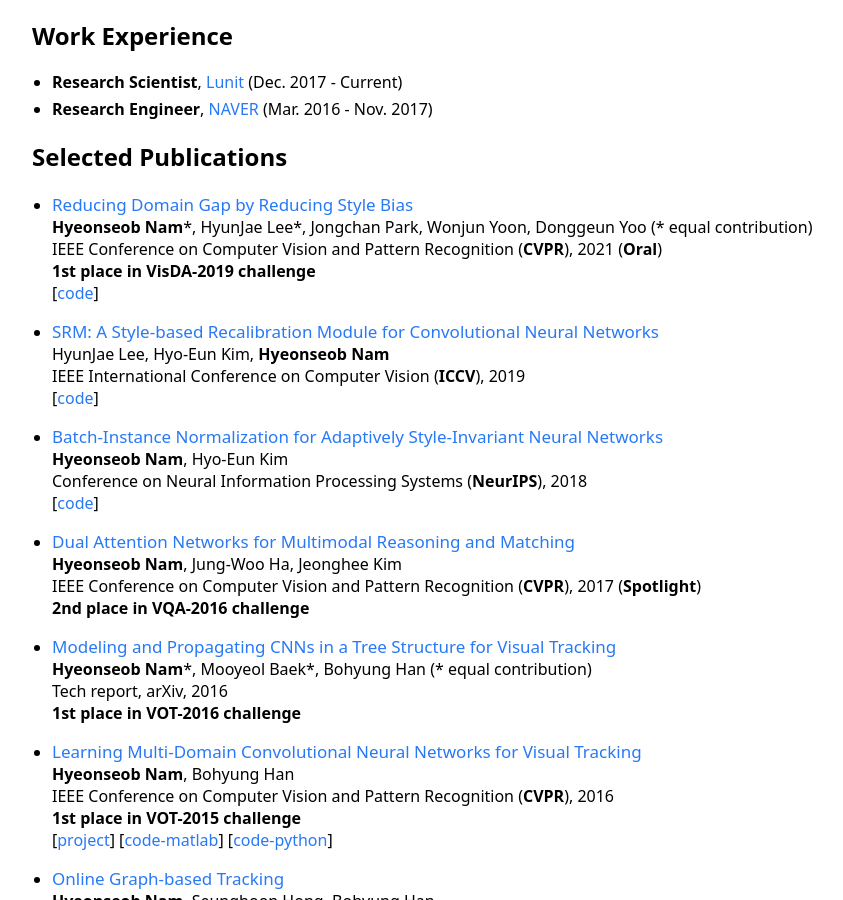
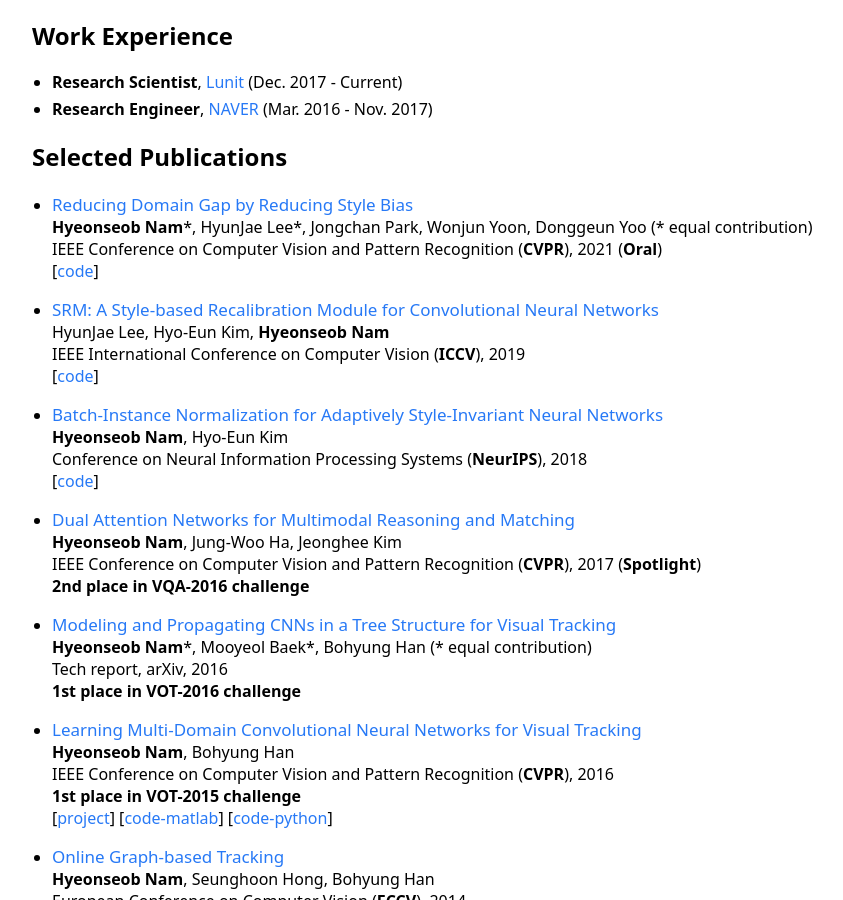
Before and after one commit to gholste/hyeonseobnam.github.io, a Jekyll site: the page built from index.md, in a window 1280 px wide and 900 px high, scrolled down 542 px. Shown: the whole window, without its empty margins (198-1041 px from the left). Built offline with Jekyll 4.4.1, drawn with Linux system fonts in a browser that asks for light colours.

Commit message:
Update index.md

```diff
--- a/index.md
+++ b/index.md
@@ -27,7 +27,6 @@ My research interests include computer vision and deep learning with particular
 - <span class="paper-title">[Reducing Domain Gap by Reducing Style Bias](https://arxiv.org/pdf/1910.11645.pdf)</span><br />
   **Hyeonseob Nam**\*, HyunJae Lee\*, Jongchan Park, Wonjun Yoon, Donggeun Yoo (\* equal contribution)<br />
   IEEE Conference on Computer Vision and Pattern Recognition (**CVPR**), 2021 (**Oral**)<br />
-  **1st place in VisDA-2019 challenge**<br />
   [[code](https://github.com/hyeonseobnam/style-agnostic-networks)]
 
 - <span class="paper-title">[SRM: A Style-based Recalibration Module for Convolutional Neural Networks](https://arxiv.org/pdf/1903.10829.pdf)</span><br />
```
